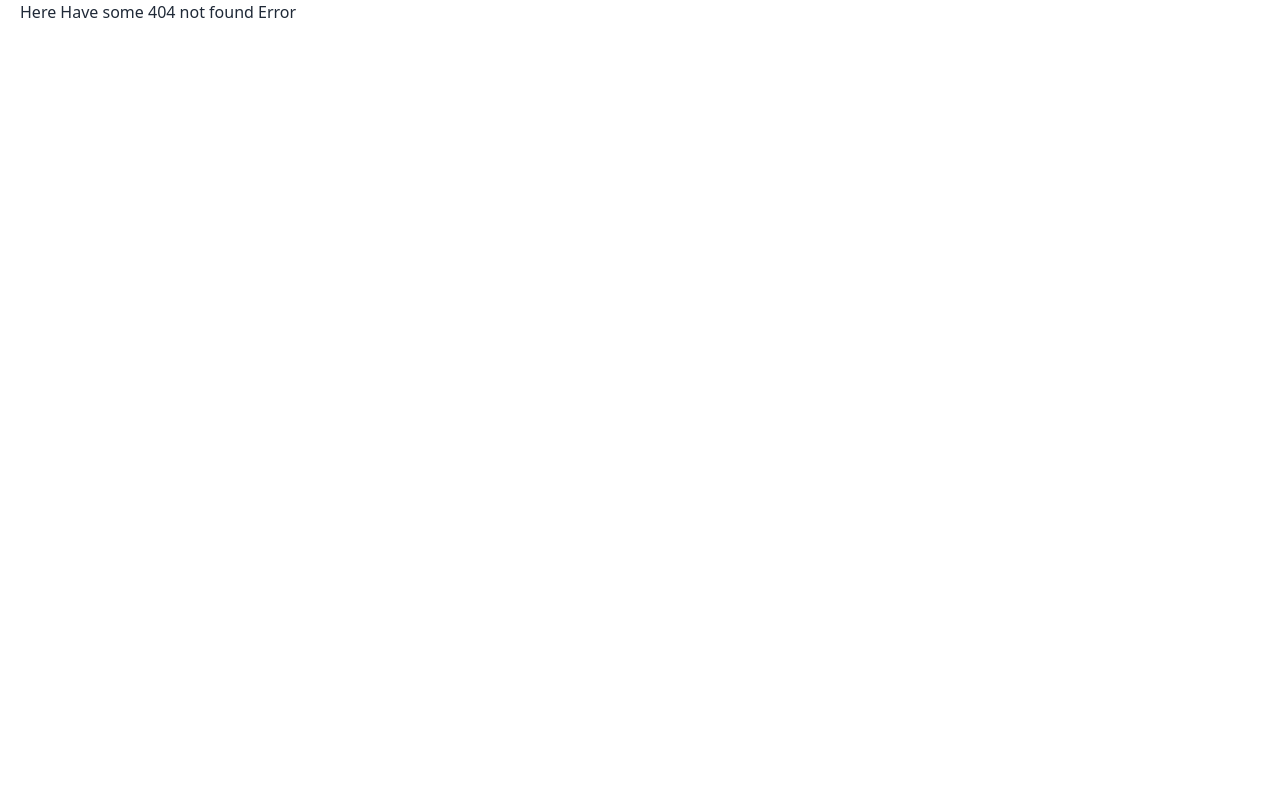
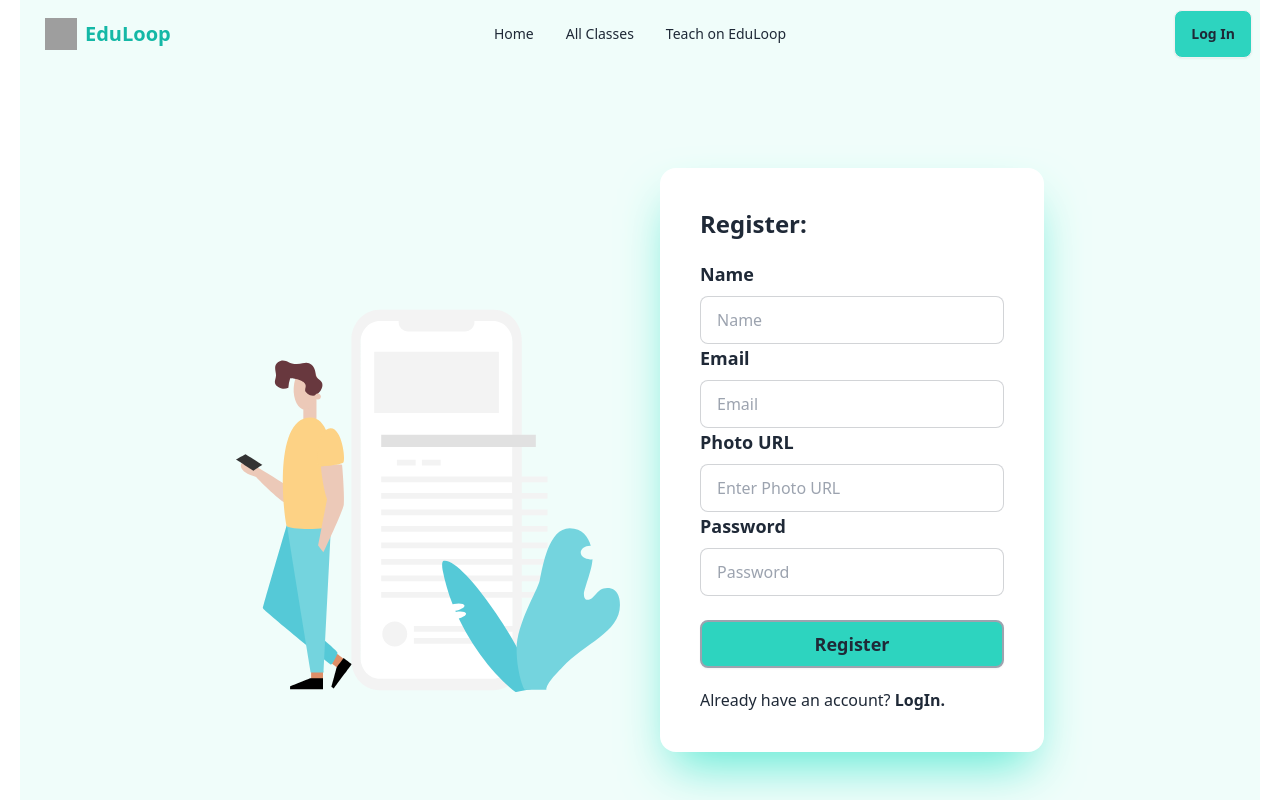
Before and after one commit to Rasadul-Islam/edu-manage-client-side, a React (Vite) app: page /register in a window 1280 px wide. Before the commit this address had no page. Shown: the top 800 px of the page. Built offline with nearby package versions, Linux system fonts and the light colour scheme; grey boxes are pictures that could not be loaded.

Commit message:
added registration form

```diff
--- a/package.json
+++ b/package.json
@@ -18,7 +18,8 @@
     "react-helmet-async": "^2.0.5",
     "react-responsive-carousel": "^3.2.23",
     "react-router-dom": "^7.1.1",
-    "sort-by": "^1.2.0"
+    "sort-by": "^1.2.0",
+    "sweetalert2": "^11.15.10"
   },
   "devDependencies": {
     "@eslint/js": "^9.17.0",
--- a/src/Sheared/Navbar/Navbar.jsx
+++ b/src/Sheared/Navbar/Navbar.jsx
@@ -49,7 +49,7 @@ const Navbar = () => {
                 </div>
                 {/* Right side button */}
                 <div className="navbar-end">
-                    <Link to="/signIn" className="btn text-gray-800 bg-teal-400 hover:bg-teal-500">Sign In</Link>
+                    <Link to="/logIn" className="btn text-gray-800 bg-teal-400 hover:bg-teal-500">Log In</Link>
                 </div>
             </div>
         </>
--- a/src/pages/SignIn/SignIn.jsx
+++ b/src/pages/LogIn/LogIn.jsx
@@ -3,7 +3,17 @@ import signInLottie from '../../assets/lottie/SignIn.json'
 import Lottie from 'lottie-react';
 import { Link } from 'react-router-dom';
 
-const SignIn = () => {
+const LogIn = () => {
+
+    const handleSignIn = event => {
+        event.preventDefault();
+        const form =event.target;
+        const email = form.email.value;
+        const password = form.password.value;
+        console.log(email, password);
+    }
+
+
     return (
         <div>
             <div className="hero bg-teal-50 min-h-screen">
@@ -13,7 +23,7 @@ const SignIn = () => {
                     </div>
                     <div className="card bg-base-100 w-full max-w-sm shrink-0 shadow-2xl border-2 border-teal-300 shadow-teal-300 ">
                         {/* top text */}
-                        <h1 className='text-xl md:text-4xl font-bold pt-5 px-5'>Sign In:</h1>
+                        <h1 className='text-xl md:text-4xl font-bold pt-5 px-5'>Log In:</h1>
                         {/* google logIn botton */}
                         <div className="form-control mt-5 px-5">
                             <button
@@ -24,25 +34,25 @@ const SignIn = () => {
                             </button>
                             <h1 className='divider'>Or</h1>
                         </div>
-                        <form className="px-5 pb-8">
+                        <form onSubmit={handleSignIn} className="px-5 pb-8">
                             <div className="form-control">
                                 <label className="label">
                                     <span className="label-text">Email</span>
                                 </label>
-                                <input type="email" placeholder="email" className="input input-bordered" required />
+                                <input type="email" placeholder="email" name='email' className="input input-bordered" required />
                             </div>
                             <div className="form-control">
                                 <label className="label">
                                     <span className="label-text">Password</span>
                                 </label>
-                                <input type="password" placeholder="password" className="input input-bordered" required />
+                                <input type="password" placeholder="password" name='password' className="input input-bordered" required />
                             </div>
-                            <div className="form-control mt-6">
-                                <button className="btn bg-teal-300">Login</button>
+                            <div className="form-control mt-5">
+                                <input className='btn bg-teal-300 font-bold text-lg' type="submit" value="Log In" />
                             </div>
-                            <span className="mt-5">
-                                Don't you have an account? <Link to="/signUp" className="font-bold">Sign Up</Link>
-                            </span>
+                            <div className="mt-2">
+                                Don't you have an account? <Link to="/register" className="font-bold">Register</Link>
+                            </div>
                         </form>
                     </div>
                 </div>
@@ -51,4 +61,4 @@ const SignIn = () => {
     );
 };
 
-export default SignIn;
+export default LogIn;
--- /dev/null
+++ b/src/pages/Register/Register.jsx
@@ -0,0 +1,105 @@
+import Lottie from 'lottie-react';
+import React, { useContext } from 'react';
+import { Link } from 'react-router-dom';
+import registerLottie from '../../assets/lottie/SignUp.json';
+import Swal from 'sweetalert2';
+// import AuthContext from '../../context/AuthContext/AuthContext';
+
+const Register = () => {
+    // const { createUser, updateUserProfile } = useContext(AuthContext);
+
+    const handleRegister = async (e) => {
+        e.preventDefault();
+        const form = e.target;
+        const name = form.name.value;
+        const email = form.email.value;
+        const photoURL = form.photoURL.value;
+        const password = form.password.value;
+
+        // Password validation
+        const uppercaseCheck = /[A-Z]/.test(password);
+        const lowercaseCheck = /[a-z]/.test(password);
+        const lengthCheck = password.length >= 6;
+
+        if (!uppercaseCheck) {
+            Swal.fire({
+                icon: "error",
+                title: "Oops...",
+                text: "Password must contain at least one uppercase letter.",
+            });
+            return;
+        }
+        if (!lowercaseCheck) {
+            Swal.fire({
+                icon: "error",
+                title: "Oops...",
+                text: "Password must contain at least one lowercase letter.",
+            });
+            return;
+        }
+        if (!lengthCheck) {
+            Swal.fire({
+                icon: "error",
+                title: "Oops...",
+                text: "Password must be at least 6 characters long.",
+            });
+            return;
+        }
+
+        // try {
+        //     const result = await createUser(email, password);
+        //     await updateUserProfile(name, photoURL); // Update user profile with name and photo
+        //     Swal.fire({
+        //         icon: "success",
+        //         title: "Registration successful!",
+        //         showConfirmButton: false,
+        //         timer: 1500,
+        //     });
+        //     // console.log("User created successfully:", result.user);
+        // } catch (error) {
+        //     console.error("Error creating user:", error);
+        //     Swal.fire({
+        //         icon: "error",
+        //         title: "Registration Failed",
+        //         text: error.message,
+        //     });
+        // }
+    };
+
+    return (
+        <div className="flex flex-col md:flex-row justify-center items-center bg-teal-50 gap-10 p-5">
+            <div className="w-96 mt-20">
+                <Lottie animationData={registerLottie}></Lottie>
+            </div>
+            <div className="card bg-base-100 shadow-teal-300 w-full max-w-sm shrink-0 shadow-2xl p-10 my-20">
+                <form onSubmit={(e) => handleRegister(e)} className="">
+                    <h1 className="text-2xl font-bold mb-5">Register:</h1>
+                    <div className="form-control">
+                        <label className="text-lg font-semibold mb-2">Name</label>
+                        <input type="text" name="name" placeholder="Name" className="input input-bordered" required />
+                    </div>
+                    <div className="form-control">
+                        <label className="text-lg font-semibold mb-2">Email</label>
+                        <input type="email" name="email" placeholder="Email" className="input input-bordered" required />
+                    </div>
+                    <div className="form-control">
+                        <label className="text-lg font-semibold mb-2">Photo URL</label>
+                        <input type="url" name="photoURL" placeholder="Enter Photo URL" className="input input-bordered" required />
+                    </div>
+                    <div className="form-control">
+                        <label className="text-lg font-semibold mb-2">Password</label>
+                        <input type="password" name="password" placeholder="Password" className="input input-bordered" required />
+                    </div>
+                    <div className="form-control mt-6">
+                        <input type="submit" value="Register" className="btn bg-teal-400 border-2 border-gray-400 font-bold text-lg" />
+                    </div>
+                    <h1 className="mt-5">
+                        Already have an account? <Link to="/login" className="font-bold">LogIn.</Link>
+                    </h1>
+                </form>
+            </div>
+        </div>
+    );
+};
+
+export default Register;
--- a/src/pages/SignUp/SignUp.jsx
+++ /dev/null
@@ -1,11 +0,0 @@
-import React from 'react';
-
-const SignUp = () => {
-    return (
-        <div>
-            <h1>here sign Up</h1>
-        </div>
-    );
-};
-
-export default SignUp;
```
Also changed, not shown: src/Routes/Route.jsx (+6 -6 lines), 1 other file (tests, documents, lock files or other folders).
